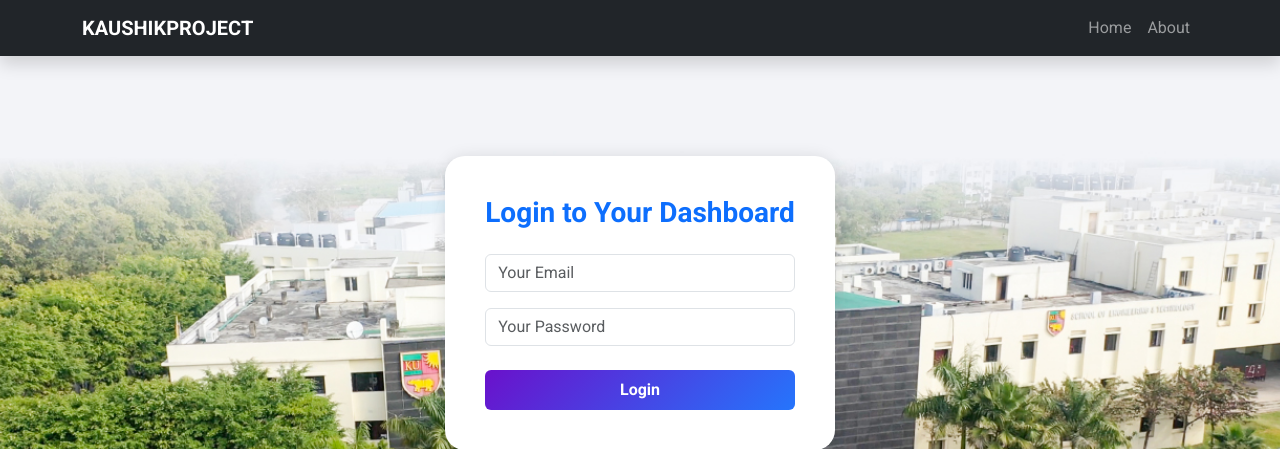
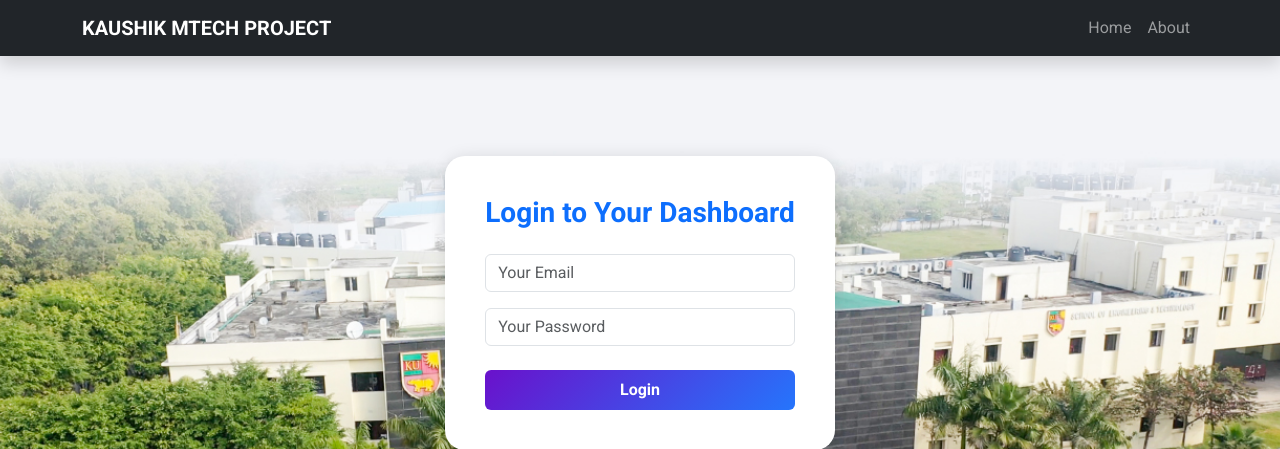
Before and after one commit to kaubura/EV-BMS, a Flask app: page /login in a window 1280 px wide. Shown: the top 449 px of the page. Run offline with Flask 3, Linux system fonts and the light colour scheme.

Commit message:
changed login n viewdata

```diff
--- a/FRONTEND/templates/login.html
+++ b/FRONTEND/templates/login.html
@@ -58,7 +58,7 @@
     <!-- Navbar -->
     <nav class="navbar navbar-expand-lg navbar-dark bg-dark shadow">
       <div class="container">
-        <a class="navbar-brand fw-bold text-uppercase" href="#">KaushikProject</a>
+        <a class="navbar-brand fw-bold text-uppercase" href="#">Kaushik Mtech Project</a>
         <button class="navbar-toggler" type="button" data-bs-toggle="collapse" data-bs-target="#navbarNav">
           <span class="navbar-toggler-icon"></span>
         </button>
--- a/FRONTEND/templates/viewdata.html
+++ b/FRONTEND/templates/viewdata.html
@@ -28,7 +28,9 @@
     <title>View Data</title>
     <link rel="stylesheet" href="https://stackpath.bootstrapcdn.com/bootstrap/4.5.2/css/bootstrap.min.css">
 </head>
-<body style="background: url('/static/img/kaziranga-campus.jpg') no-repeat center center fixed; repeat, linear-gradient(135deg, #0f2027, #203a43, #2c5364); background-attachment: fixed; background-size: cover;">
+<!-- <body style="background: url('/static/img/kaziranga-campus.jpg') no-repeat center center fixed; repeat, linear-gradient(135deg, #0f2027, #203a43, #2c5364); background-attachment: fixed; background-size: cover;"> -->
+
+
 
 <body>
     <div class="container">
```
